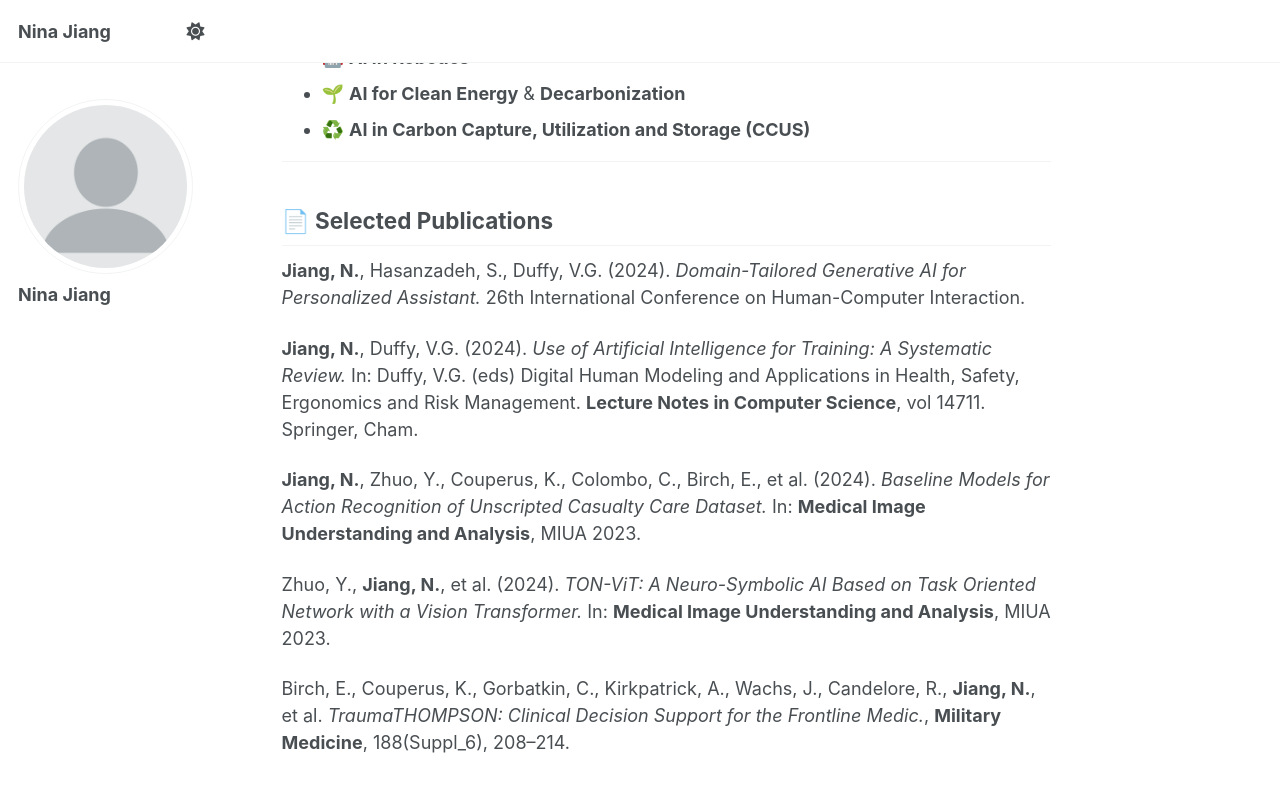
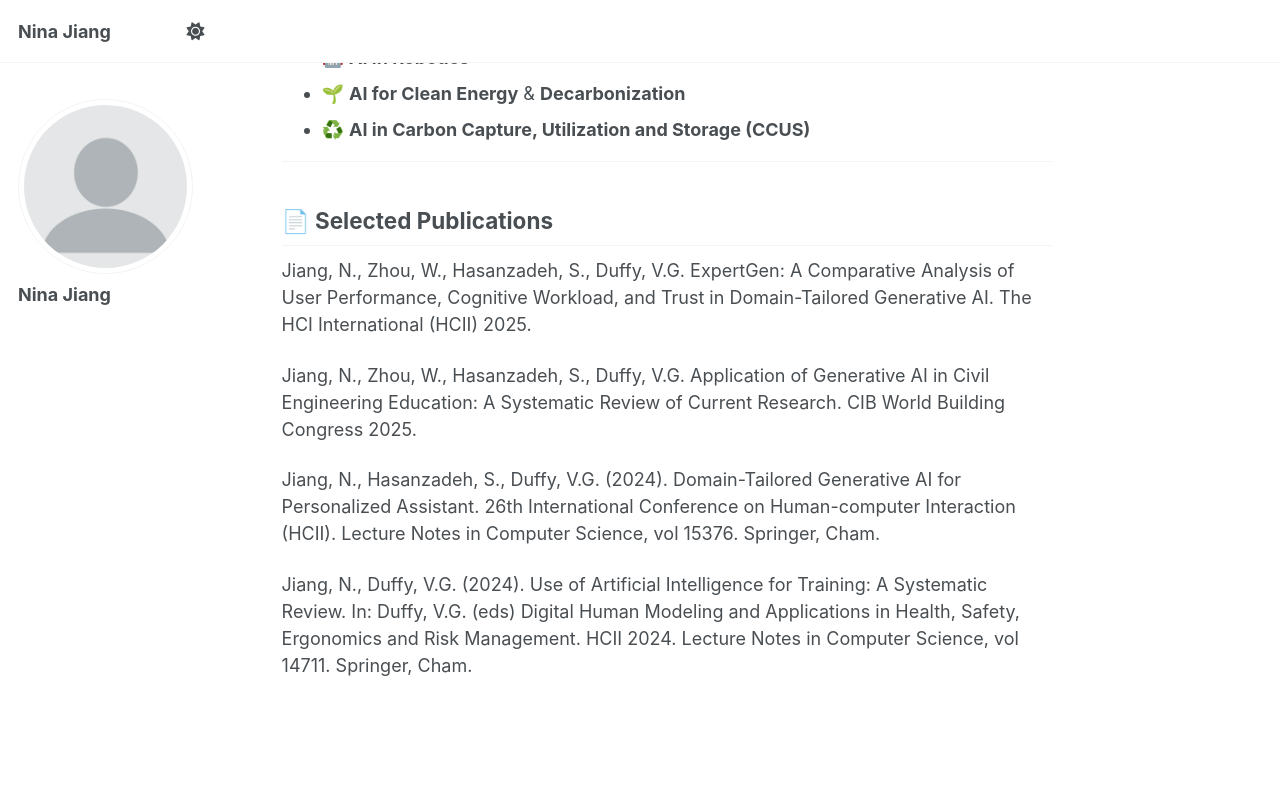
Before and after one commit to Joy-25/nina, a Jekyll site: the page built from _pages/about.md, in a window 1280 px wide and 900 px high, scrolled down 449 px. Shown: the top 792 px of the window. Built offline with Jekyll 4.4.1, drawn with Linux system fonts in a browser that asks for light colours.

Commit message:
Update about.md

```diff
--- a/_pages/about.md
+++ b/_pages/about.md
@@ -26,12 +26,10 @@ Nina’s research lies at the intersection of **Artificial Intelligence**, **Hum
 
 ## 📄 Selected Publications
 
-**Jiang, N.**, Hasanzadeh, S., Duffy, V.G. (2024). *Domain-Tailored Generative AI for Personalized Assistant.* 26th International Conference on Human-Computer Interaction.
+Jiang, N., Zhou, W., Hasanzadeh, S., Duffy, V.G. ExpertGen: A Comparative Analysis of User Performance, Cognitive Workload, and Trust in Domain-Tailored Generative AI. The HCI International (HCII) 2025.
 
-**Jiang, N.**, Duffy, V.G. (2024). *Use of Artificial Intelligence for Training: A Systematic Review.* In: Duffy, V.G. (eds) Digital Human Modeling and Applications in Health, Safety, Ergonomics and Risk Management. **Lecture Notes in Computer Science**, vol 14711. Springer, Cham.
+Jiang, N., Zhou, W., Hasanzadeh, S., Duffy, V.G. Application of Generative AI in Civil Engineering Education: A Systematic Review of Current Research. CIB World Building Congress 2025.
 
-**Jiang, N.**, Zhuo, Y., Couperus, K., Colombo, C., Birch, E., et al. (2024). *Baseline Models for Action Recognition of Unscripted Casualty Care Dataset.* In: **Medical Image Understanding and Analysis**, MIUA 2023.
+Jiang, N., Hasanzadeh, S., Duffy, V.G. (2024). Domain-Tailored Generative AI for Personalized Assistant. 26th International Conference on Human-computer Interaction (HCII). Lecture Notes in Computer Science, vol 15376. Springer, Cham.
 
-Zhuo, Y., **Jiang, N.**, et al. (2024). *TON-ViT: A Neuro-Symbolic AI Based on Task Oriented Network with a Vision Transformer.* In: **Medical Image Understanding and Analysis**, MIUA 2023.
-
-Birch, E., Couperus, K., Gorbatkin, C., Kirkpatrick, A., Wachs, J., Candelore, R., **Jiang, N.**, et al. *TraumaTHOMPSON: Clinical Decision Support for the Frontline Medic.*, **Military Medicine**, 188(Suppl_6), 208–214.
+Jiang, N., Duffy, V.G. (2024). Use of Artificial Intelligence for Training: A Systematic Review. In: Duffy, V.G. (eds) Digital Human Modeling and Applications in Health, Safety, Ergonomics and Risk Management. HCII 2024. Lecture Notes in Computer Science, vol 14711. Springer, Cham.
```
